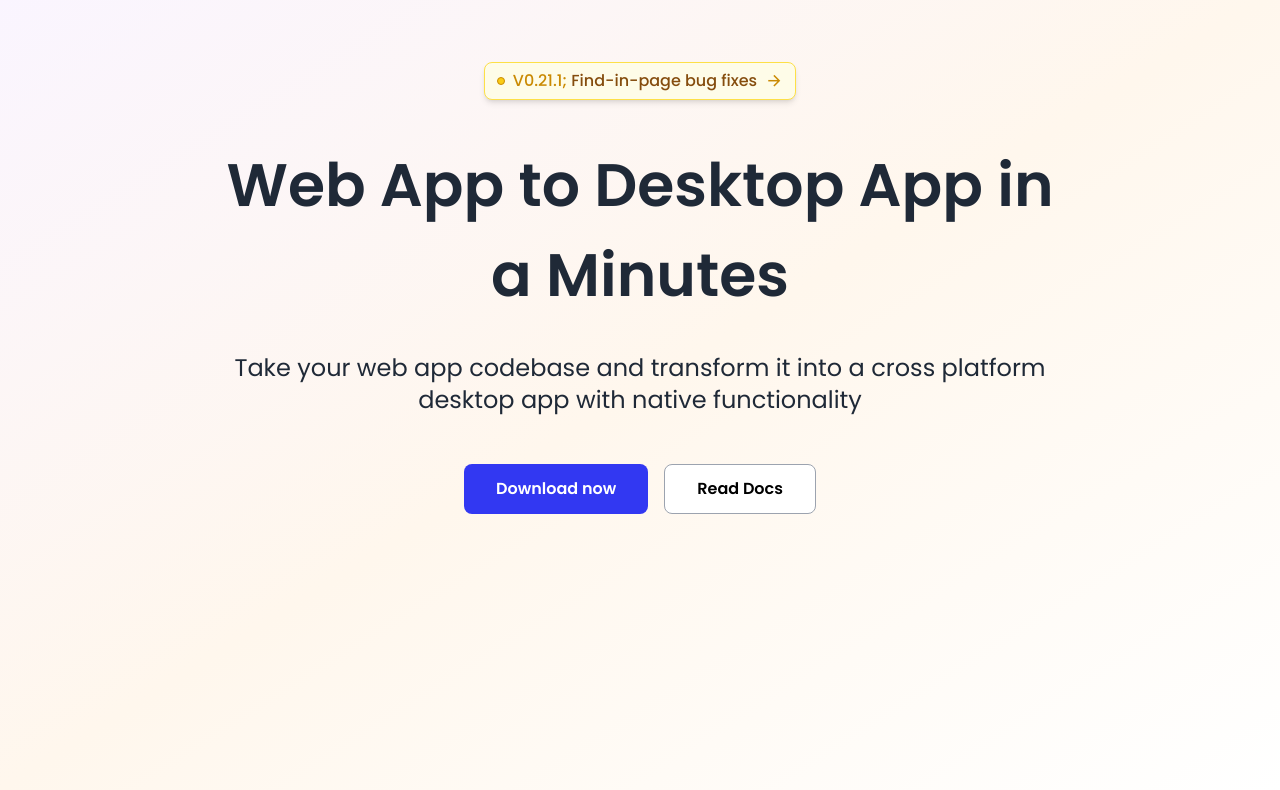
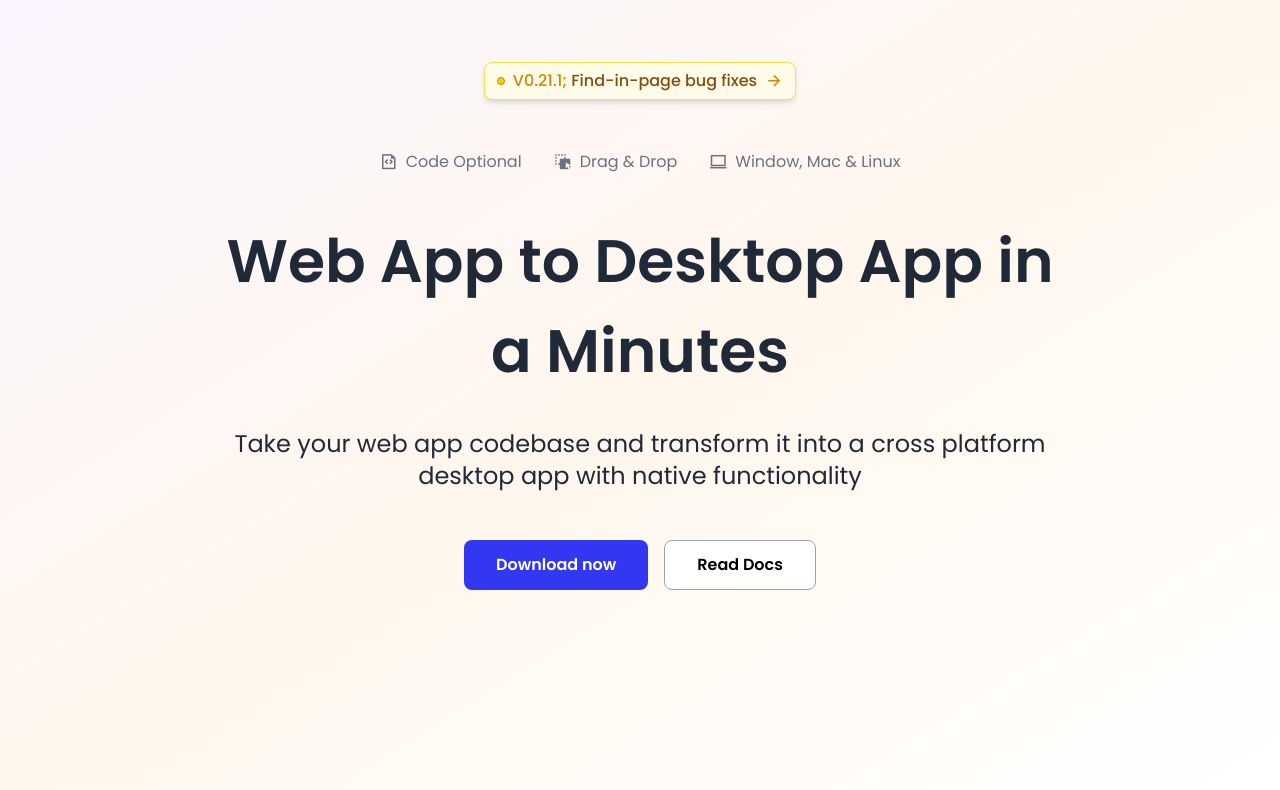
Before and after one commit to Mehedi-irfan/topDestop, a website: page index.html in a window 1280 px wide. Shown: the part 82-872 px from the top of the page. Drawn offline with nearby package versions, Linux system fonts and the light colour scheme.

Commit message:
hero section features added

```diff
--- a/index.html
+++ b/index.html
@@ -142,6 +142,24 @@
               class="ri-arrow-right-line text-lg text-yellow-600 group-hover:translate-x-1 transition duration-300"
             ></i>
           </div>
+
+          <div
+            id="hero-features"
+            class="hidden sm:flex my-6 gap-8 items-center"
+          >
+            <div class="flex justify-center items-center gap-2 text-gray-500">
+              <i class="ri-file-code-line text-lg"></i>
+              <p>Code Optional</p>
+            </div>
+            <div class="flex justify-center items-center gap-2 text-gray-500">
+              <i class="ri-drag-drop-fill text-lg"></i>
+              <p>Drag & Drop</p>
+            </div>
+            <div class="flex justify-center items-center gap-2 text-gray-500">
+              <i class="ri-macbook-line text-lg"></i>
+              <p>Window, Mac & Linux</p>
+            </div>
+          </div>
           <h1
             class="text-4xl font-semibold leading-snug mt-4 sm:text-6xl sm:leading-normal"
           >
```
Also changed, not shown: output.css.
